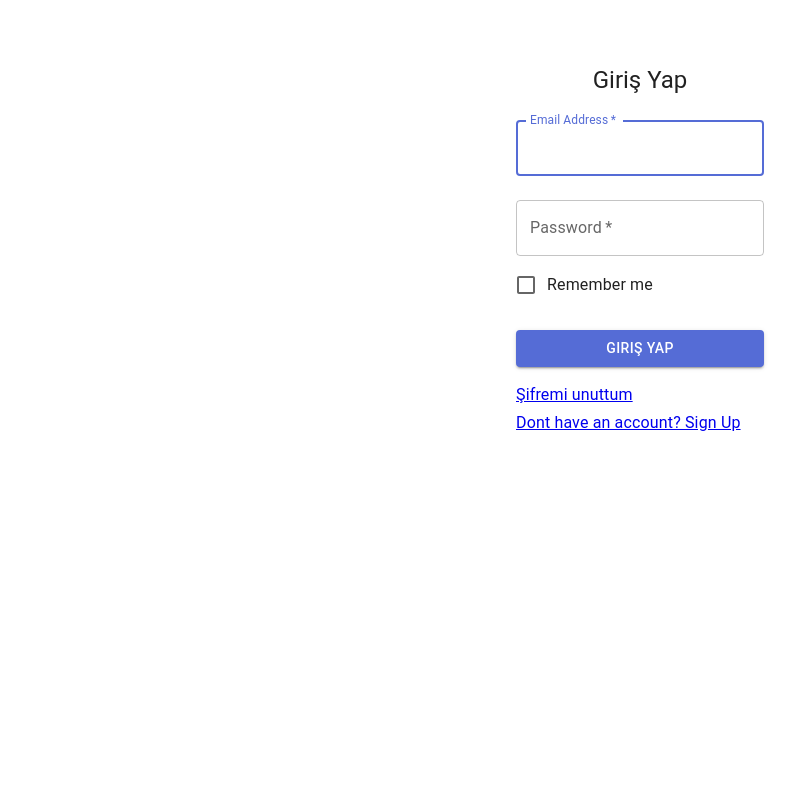
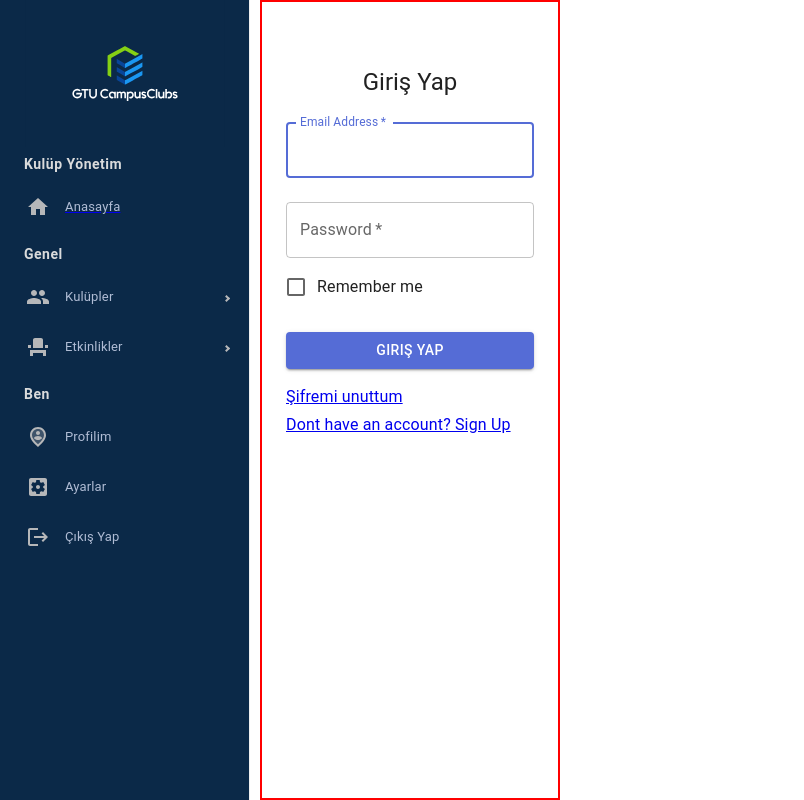
Before and after one commit to muhammedogz/CampusClubs, a React (Vite) app in the folder client/: page /kulupyonetim/signin in a window 1280 px wide. Shown: the whole page, without its empty margins (0-804 px from the left). Built offline with nearby package versions, Linux system fonts and the light colour scheme.

Commit message:
Implement sidear and redirection logics

```diff
--- a/client/index.html
+++ b/client/index.html
@@ -3,7 +3,7 @@
 
 <head>
   <meta charset="UTF-8" />
-  <link rel="icon" type="image/svg+xml" href="/vite.svg" />
+  <link rel="icon" type="image/svg+xml" href="/icons/logo.svg" />
   <meta name="viewport" content="width=device-width, initial-scale=1.0" />
   <title>Kulup Yonetim</title>
 </head>
--- a/client/src/components/Sidebar.tsx
+++ b/client/src/components/Sidebar.tsx
@@ -1,21 +1,128 @@
+import {
+  PersonPinCircleTwoTone,
+  SettingsApplications,
+} from '@mui/icons-material';
+import EventSeatIcon from '@mui/icons-material/EventSeat';
+import HomeIcon from '@mui/icons-material/Home';
+import LogoutIcon from '@mui/icons-material/Logout';
+import PeopleIcon from '@mui/icons-material/People';
+import { Stack, Typography } from '@mui/material';
 import {
   Menu,
   MenuItem,
   Sidebar as ProSidebar,
   SubMenu,
 } from 'react-pro-sidebar';
+import { Routes } from '../data/routes';
+import { Link } from './common/Link';
+
+const SidebarHeader = () => {
+  return (
+    <Stack justifyContent="center" alignItems="center">
+      <Link to="/">
+        <img
+          src="/icons/logo.svg"
+          alt="logo"
+          style={{
+            width: '200px',
+          }}
+        />
+      </Link>
+    </Stack>
+  );
+};
+
+type SidebarMenuProps = {
+  children: React.ReactNode | React.ReactNode[];
+  title: string;
+};
+
+const SidebarMenu = ({ children, title }: SidebarMenuProps) => {
+  return (
+    <Stack>
+      <Stack sx={{ padding: '0 24px', marginBottom: '8px' }}>
+        <Typography
+          variant="body2"
+          fontWeight={600}
+          sx={{ letterSpacing: '0.5px', color: '#dadbdc' }}
+        >
+          {title}
+        </Typography>
+      </Stack>
+      <Menu
+        menuItemStyles={{
+          root: {
+            fontSize: '13px',
+            fontWeight: 400,
+          },
+          label: {
+            color: '#b0bcd4',
+          },
+          icon: {
+            color: '#b6b7b9',
+          },
+          SubMenuExpandIcon: {
+            color: '#b6b7b9',
+          },
+          subMenuContent: () => ({
+            backgroundColor: '#082440',
+          }),
+          button: {
+            '&:hover': {
+              backgroundColor: '#00458b',
+              color: '#b6c8d9',
+            },
+          },
+        }}
+      >
+        {children}
+      </Menu>
+    </Stack>
+  );
+};
 
 export const Sidebar = () => {
   return (
-    <ProSidebar>
-      <Menu>
-        <SubMenu label="Charts">
-          <MenuItem> Pie charts </MenuItem>
-          <MenuItem> Line charts </MenuItem>
-        </SubMenu>
-        <MenuItem> Documentation </MenuItem>
-        <MenuItem> Calendar </MenuItem>
-      </Menu>
-    </ProSidebar>
+    <Stack>
+      <ProSidebar
+        customBreakPoint="900px"
+        backgroundColor="#0b2948"
+        rootStyles={{
+          color: '#8ba1b7',
+          minHeight: '100vh',
+        }}
+      >
+        <Stack>
+          <SidebarHeader />
+          <Stack gap="12px">
+            <SidebarMenu title="Kulüp Yönetim">
+              <Link to={Routes.HOME}>
+                <MenuItem icon={<HomeIcon />}>Anasayfa</MenuItem>
+              </Link>
+            </SidebarMenu>
+            <SidebarMenu title="Genel">
+              <SubMenu label="Kulüpler" icon={<PeopleIcon />}>
+                <MenuItem>Tüm Kulüpler</MenuItem>
+                <MenuItem>Kulüp Yöneticileri</MenuItem>
+              </SubMenu>
+              <SubMenu label="Etkinlikler" icon={<EventSeatIcon />}>
+                <MenuItem>Tüm Etkinlikler</MenuItem>
+              </SubMenu>
+            </SidebarMenu>
+            <SidebarMenu title="Ben">
+              <MenuItem
+                icon={<PersonPinCircleTwoTone />}
+                // suffix={<Badge variant="dot">New</Badge>}
+              >
+                Profilim
+              </MenuItem>
+              <MenuItem icon={<SettingsApplications />}>Ayarlar</MenuItem>
+              <MenuItem icon={<LogoutIcon />}>Çıkış Yap</MenuItem>
+            </SidebarMenu>
+          </Stack>
+        </Stack>
+        {/* <ProSidebarFooter collapsed={collapsed} /> */}
+      </ProSidebar>
+    </Stack>
   );
 };
--- /dev/null
+++ b/client/src/components/common/Link.tsx
@@ -0,0 +1,12 @@
+import {
+  Link as ReactRouterLink,
+  LinkProps as ReactRouterLinkProps,
+} from 'react-router-dom';
+
+type LinkProps = ReactRouterLinkProps;
+
+export const Link = ({ to, ...rest }: LinkProps) => {
+  const basePath = import.meta.env.VITE_BASE_PATH;
+
+  return <ReactRouterLink to={`/${basePath}${to}`} {...rest} />;
+};
--- a/client/src/components/layout/Layout.tsx
+++ b/client/src/components/layout/Layout.tsx
@@ -1,15 +1,53 @@
-import { Stack, StackProps } from '@mui/material';
-import { Sidebar } from './Test';
+import MenuIcon from '@mui/icons-material/Menu';
+import {
+  IconButton,
+  Stack,
+  StackProps,
+  useMediaQuery,
+  useTheme,
+} from '@mui/material';
+import { useProSidebar } from 'react-pro-sidebar';
+import { Sidebar } from '../Sidebar';
 
 type LayoutProps = StackProps & {
   children: React.ReactNode;
 };
 
 export const Layout = ({ children, ...rest }: LayoutProps) => {
+  const { toggleSidebar, toggled } = useProSidebar();
+  const isMobile = useMediaQuery(useTheme().breakpoints.down('md'));
+
   return (
-    <Stack flexDirection="row" {...rest}>
-      <Sidebar />
-      <Stack component="main">{children}</Stack>
+    <Stack position="relative" {...rest}>
+      {isMobile && (
+        <Stack
+          p="20px"
+          position="absolute"
+          sx={{
+            top: 0,
+            left: 0,
+          }}
+        >
+          <IconButton
+            onClick={() => {
+              toggleSidebar(!toggled);
+            }}
+          >
+            <MenuIcon />
+          </IconButton>
+        </Stack>
+      )}
+      <Stack flexDirection="row" gap={{ xs: '0px', md: '10px' }}>
+        <Sidebar />
+        <Stack
+          component="main"
+          sx={{
+            border: '2px solid red',
+          }}
+        >
+          {children}
+        </Stack>
+      </Stack>
     </Stack>
   );
 };
--- a/client/src/components/layout/Test.tsx
+++ /dev/null
@@ -1,131 +0,0 @@
-import { BarChart, CalendarMonth } from '@mui/icons-material';
-import { Badge, Stack, Typography } from '@mui/material';
-import {
-  Menu,
-  MenuItem,
-  Sidebar as ProSidebar,
-  SubMenu,
-} from 'react-pro-sidebar';
-import { Link } from 'react-router-dom';
-
-const SidebarHeader = () => {
-  return (
-    <Stack justifyContent="center" alignItems="center">
-      <Link to={'/'}>
-        <img
-          src="icons/logo.svg"
-          alt="logo"
-          style={{
-            width: '200px',
-          }}
-        />
-      </Link>
-    </Stack>
-  );
-};
-
-type SidebarMenuProps = {
-  children: React.ReactNode | React.ReactNode[];
-  title: string;
-};
-
-const SidebarMenu = ({ children, title }: SidebarMenuProps) => {
-  return (
-    <Stack>
-      <Stack sx={{ padding: '0 24px', marginBottom: '8px' }}>
-        <Typography
-          variant="body2"
-          fontWeight={600}
-          style={{ letterSpacing: '0.5px' }}
-        >
-          {title}
-        </Typography>
-      </Stack>
-      <Menu
-        menuItemStyles={{
-          root: {
-            fontSize: '13px',
-            fontWeight: 400,
-          },
-          SubMenuExpandIcon: {
-            color: '#b6b7b9',
-          },
-          subMenuContent: () => ({
-            backgroundColor: '#082440',
-          }),
-          button: {
-            '&:hover': {
-              backgroundColor: '#00458b',
-              color: '#b6c8d9',
-            },
-          },
-        }}
-      >
-        {children}
-      </Menu>
-    </Stack>
-  );
-};
-
-export const Sidebar = () => {
-  return (
-    <Stack>
-      <ProSidebar
-        breakPoint="lg"
-        backgroundColor="#0b2948"
-        rootStyles={{
-          color: '#8ba1b7',
-        }}
-      >
-        <Stack>
-          <SidebarHeader />
-          <SidebarMenu title="General">
-            <SubMenu label="Charts" icon={<BarChart />}>
-              <MenuItem> Pie charts</MenuItem>
-              <MenuItem> Line charts</MenuItem>
-              <MenuItem> Bar charts</MenuItem>
-            </SubMenu>
-            <SubMenu label="Maps" icon={<CalendarMonth />}>
-              <MenuItem> Google maps</MenuItem>
-              <MenuItem> Open street maps</MenuItem>
-            </SubMenu>
-            <SubMenu label="Theme" icon={<CalendarMonth />}>
-              <MenuItem> Dark</MenuItem>
-              <MenuItem> Light</MenuItem>
-            </SubMenu>
-            <SubMenu label="Components" icon={<CalendarMonth />}>
-              <MenuItem> Grid</MenuItem>
-              <MenuItem> Layout</MenuItem>
-              <SubMenu label="Forms">
-                <MenuItem> Input</MenuItem>
-                <MenuItem> Select</MenuItem>
-                <SubMenu label="More">
-                  <MenuItem> CheckBox</MenuItem>
-                  <MenuItem> Radio</MenuItem>
-                </SubMenu>
-              </SubMenu>
-            </SubMenu>
-            <SubMenu label="E-commerce" icon={<CalendarMonth />}>
-              <MenuItem> Product</MenuItem>
-              <MenuItem> Orders</MenuItem>
-              <MenuItem> Credit card</MenuItem>
-            </SubMenu>
-          </SidebarMenu>
-          <SidebarMenu title="Applications">
-            <MenuItem
-              icon={<CalendarMonth />}
-              suffix={<Badge variant="dot">New</Badge>}
-            >
-              Calendar
-            </MenuItem>
-            <MenuItem icon={<CalendarMonth />}>Documentation</MenuItem>
-            <MenuItem disabled icon={<CalendarMonth />}>
-              Examples
-            </MenuItem>
-          </SidebarMenu>
-        </Stack>
-        {/* <ProSidebarFooter collapsed={collapsed} /> */}
-      </ProSidebar>
-    </Stack>
-  );
-};
--- /dev/null
+++ b/client/src/data/routes.ts
@@ -0,0 +1,5 @@
+export enum Routes {
+  HOME = '/',
+  SIGN_IN = '/signin',
+  SIGN_UP = '/signup',
+}
--- a/client/src/pages/signin.tsx
+++ b/client/src/pages/signin.tsx
@@ -1,13 +1,13 @@
-import LockOutlinedIcon from '@mui/icons-material/LockOutlined';
 import { Stack } from '@mui/material';
-import Avatar from '@mui/material/Avatar';
 import Button from '@mui/material/Button';
 import Checkbox from '@mui/material/Checkbox';
 import Container from '@mui/material/Container';
 import FormControlLabel from '@mui/material/FormControlLabel';
 import TextField from '@mui/material/TextField';
 import Typography from '@mui/material/Typography';
-import { Link } from 'react-router-dom';
+import { Link } from '../components/common/Link';
+import { Layout } from '../components/layout/Layout';
+import { Routes } from '../data/routes';
 
 export const SignIn = () => {
   const handleSubmit = (event: React.FormEvent<HTMLFormElement>) => {
@@ -20,6 +20,7 @@ export const SignIn = () => {
   };
 
   return (
+    <Layout>
       <Container component="main" maxWidth="xs">
         <Stack
           sx={{
@@ -77,13 +78,14 @@ export const SignIn = () => {
               Giriş Yap
             </Button>
             <Stack gap="4px">
-            <Link to="#">Şifremi unuttum</Link>
-            <Link to="../signup">Dont have an account? Sign Up</Link>
+              <Link to={`${Routes.SIGN_IN}/#tesat`}>Şifremi unuttum</Link>
+              <Link to={Routes.SIGN_UP}>Dont have an account? Sign Up</Link>
             </Stack>
           </Stack>
         </Stack>
         {/* <Copyright /> */}
       </Container>
+    </Layout>
   );
 };
 
--- a/client/src/pages/signup.tsx
+++ b/client/src/pages/signup.tsx
@@ -1,15 +1,15 @@
-import LockOutlinedIcon from '@mui/icons-material/LockOutlined';
-import Avatar from '@mui/material/Avatar';
 import Box from '@mui/material/Box';
 import Button from '@mui/material/Button';
 import Checkbox from '@mui/material/Checkbox';
 import Container from '@mui/material/Container';
 import FormControlLabel from '@mui/material/FormControlLabel';
 import Grid from '@mui/material/Grid';
-import Link from '@mui/material/Link';
 import TextField from '@mui/material/TextField';
 import Typography from '@mui/material/Typography';
 import * as React from 'react';
+import { Link } from '../components/common/Link';
+import { Layout } from '../components/layout/Layout';
+import { Routes } from '../data/routes';
 
 export const SignUp = () => {
   const handleSubmit = (event: React.FormEvent<HTMLFormElement>) => {
@@ -22,6 +22,7 @@ export const SignUp = () => {
   };
 
   return (
+    <Layout>
       <Container component="main" maxWidth="xs">
         <Box
           sx={{
@@ -41,7 +42,12 @@ export const SignUp = () => {
           <Typography component="h1" variant="h5">
             Sign up
           </Typography>
-        <Box component="form" noValidate onSubmit={handleSubmit} sx={{ mt: 3 }}>
+          <Box
+            component="form"
+            noValidate
+            onSubmit={handleSubmit}
+            sx={{ mt: 3 }}
+          >
             <Grid container spacing={2}>
               <Grid item xs={12} sm={6}>
                 <TextField
@@ -87,7 +93,9 @@ export const SignUp = () => {
               </Grid>
               <Grid item xs={12}>
                 <FormControlLabel
-                control={<Checkbox value="allowExtraEmails" color="primary" />}
+                  control={
+                    <Checkbox value="allowExtraEmails" color="primary" />
+                  }
                   label="I want to receive inspiration, marketing promotions and updates via email."
                 />
               </Grid>
@@ -102,7 +110,7 @@ export const SignUp = () => {
             </Button>
             <Grid container justifyContent="flex-end">
               <Grid item>
-              <Link href="#" variant="body2">
+                <Link to={Routes.SIGN_IN}>
                   Already have an account? Sign in
                 </Link>
               </Grid>
@@ -111,6 +119,7 @@ export const SignUp = () => {
         </Box>
         {/* <Copyright /> */}
       </Container>
+    </Layout>
   );
 };
 
```
Also changed, not shown: client/src/App.tsx (+4 -4 lines). Lines whose indentation alone changed are shown as unchanged.
